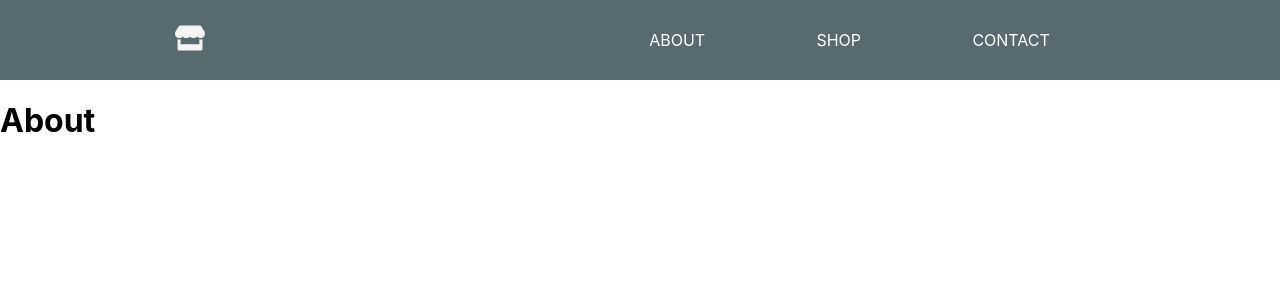
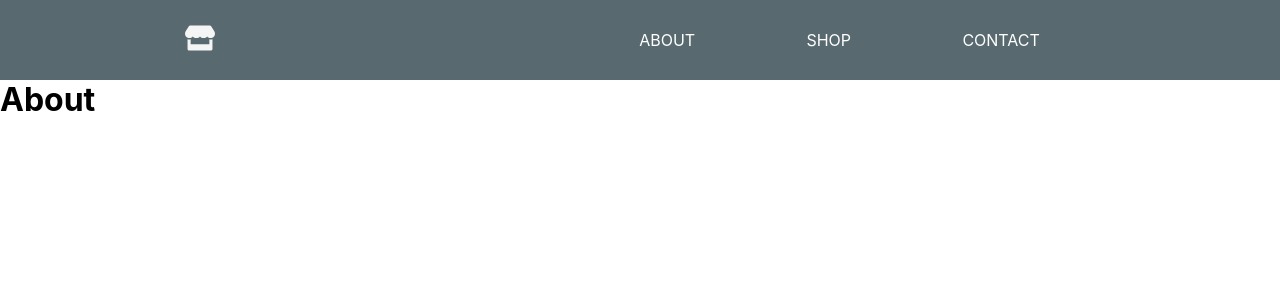
Before and after one commit to ChrisCooper0/cra-router, a React (Create React App) app: page /about in a window 1280 px wide. Shown: the top 300 px of the page. Built offline with nearby package versions, Linux system fonts and the light colour scheme.

Commit message:
fixed missing dependency warning in ItemDetail.js

```diff
--- a/src/App.css
+++ b/src/App.css
@@ -1,3 +1,9 @@
+* {
+  margin: 0;
+  padding: 0;
+  box-sizing: border-box;
+}
+
 nav {
   display: flex;
   justify-content: space-around;
--- a/src/components/ItemDetail.js
+++ b/src/components/ItemDetail.js
@@ -4,10 +4,8 @@ import React, { useEffect, useState } from "react";
 function ItemDetail({ match }) {
   const [item, setItem] = useState({});
   const [isLoading, setIsLoading] = useState(true);
+
   useEffect(() => {
-    fetchItem();
-  });
-
     const fetchItem = async () => {
       const res = await fetch(
         `https://fakestoreapi.com/products/${match.params.id}`
@@ -16,6 +14,8 @@ function ItemDetail({ match }) {
       setItem(data);
       setIsLoading(false);
     };
+    fetchItem();
+  }, [match.params.id]);
 
   return (
     <div>
--- a/src/components/Nav.js
+++ b/src/components/Nav.js
@@ -3,25 +3,24 @@ import { Link } from "react-router-dom";
 import { FaStore } from "react-icons/fa";
 
 function Nav() {
-  // const navStyle = {
-  //   color: "white",
-  //   textDecoration: "none",
-  // };
+  const navStyle = {
+    textDecoration: "none",
+  };
 
   return (
     <div>
       <nav>
-        <Link to="/" style={{ textDecoration: "none" }}>
+        <Link to="/" style={navStyle}>
           <FaStore size="30" style={{ fill: "whitesmoke" }} />
         </Link>
         <ul className="nav-ul">
-          <Link to="/about" style={{ textDecoration: "none" }}>
+          <Link to="/about" style={navStyle}>
             <li className="nav-li">About</li>
           </Link>
-          <Link to="/shop" style={{ textDecoration: "none" }}>
+          <Link to="/shop" style={navStyle}>
             <li className="nav-li">Shop</li>
           </Link>
-          <Link to="/contact" style={{ textDecoration: "none" }}>
+          <Link to="/contact" style={navStyle}>
             <li className="nav-li">Contact</li>
           </Link>
         </ul>
```
Lines whose indentation alone changed are shown as unchanged.
